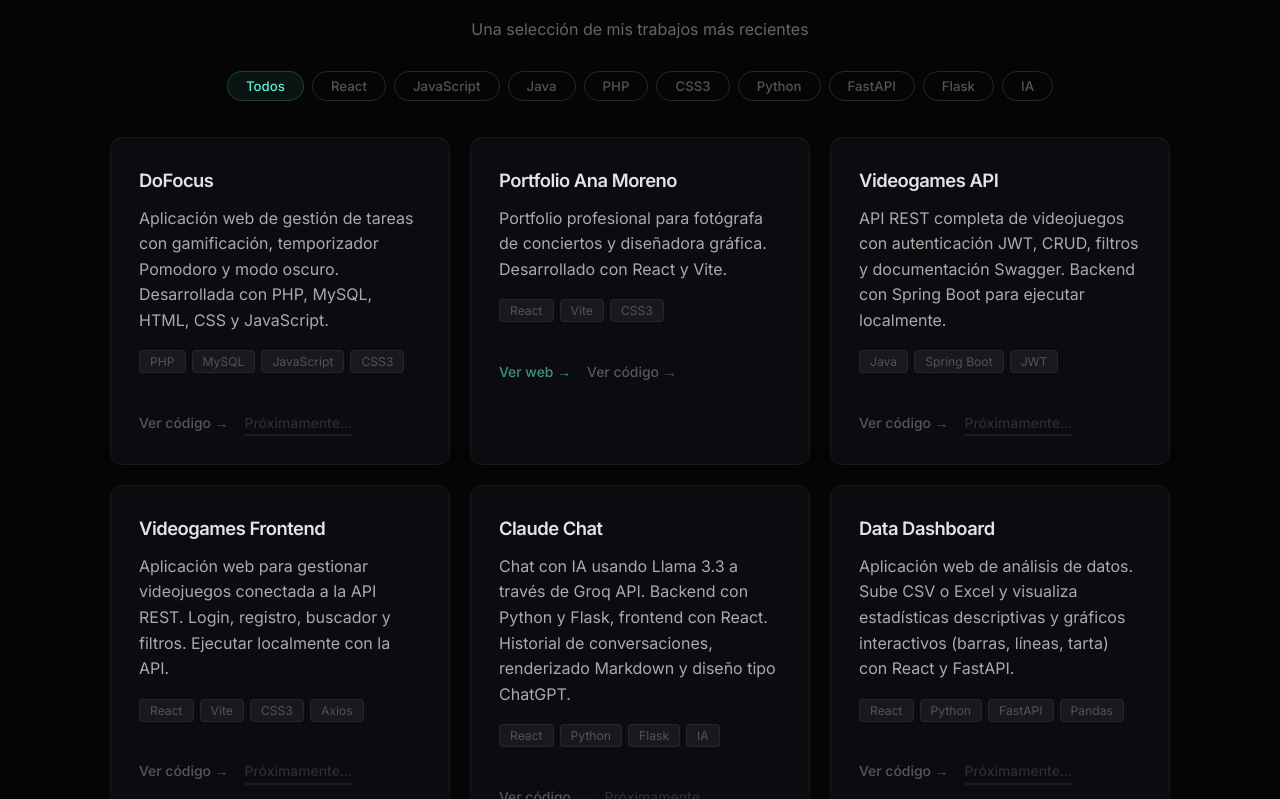
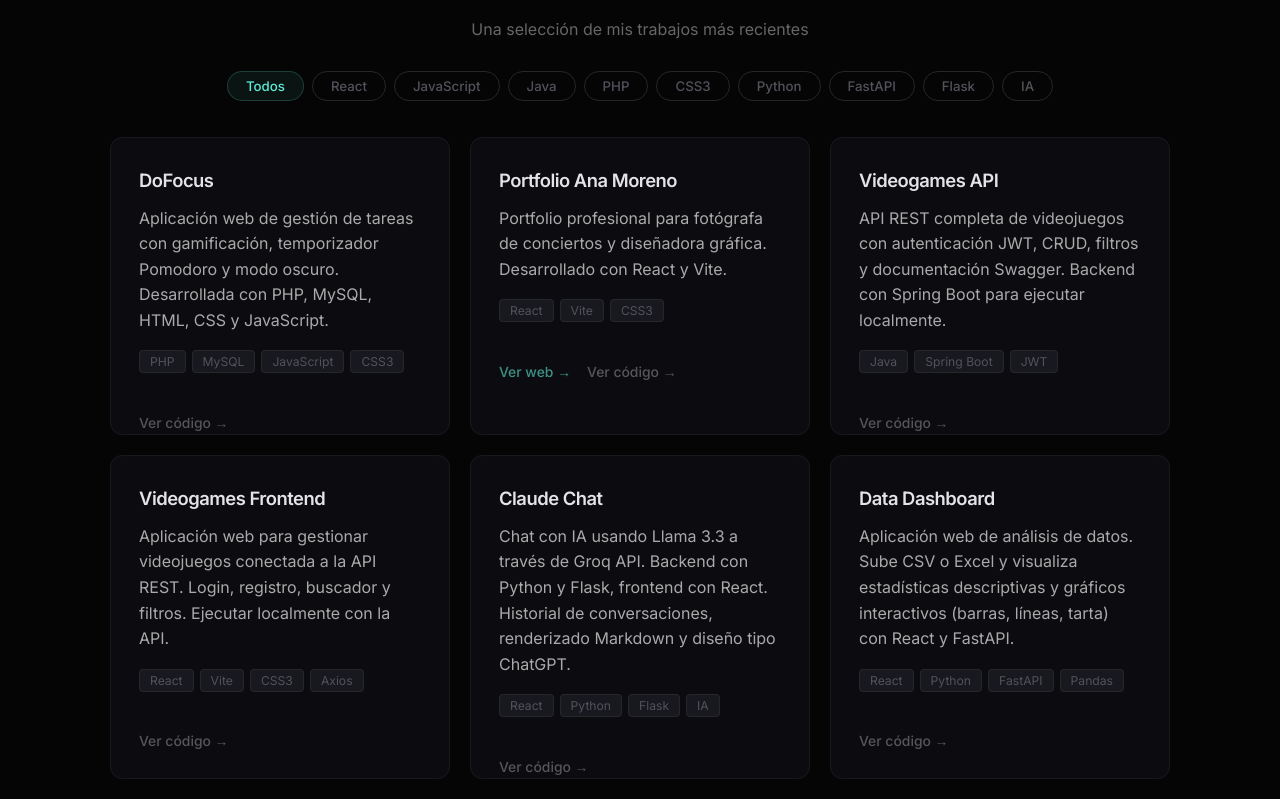
Before and after one commit to mmoreno-byte/mmorenodev, a React (Vite) app: page / in a window 1280 px wide. Shown: the part 4441-5240 px from the top of the page. Built offline with nearby package versions, Linux system fonts and the light colour scheme.

Commit message:
Remove 'Próximamente...' text, add image preview support for projects

```diff
--- a/src/components/Projects.css
+++ b/src/components/Projects.css
@@ -52,11 +52,45 @@
 
 .project-card {
   background: #0c0c10;
-  padding: 28px;
+  padding: 0;
   border-radius: 12px;
   border: 1px solid #18181f;
   transition: all 0.3s ease;
   cursor: default;
+  overflow: hidden;
+  display: flex;
+  flex-direction: column;
+}
+
+.project-image-wrapper {
+  width: 100%;
+  height: 200px;
+  overflow: hidden;
+  background: linear-gradient(135deg, #1a1a1f 0%, #0c0c10 100%);
+  display: flex;
+  align-items: center;
+  justify-content: center;
+}
+
+.project-image {
+  width: 100%;
+  height: 100%;
+  object-fit: cover;
+  transition: transform 0.3s ease;
+}
+
+.project-card:hover .project-image {
+  transform: scale(1.05);
+}
+
+.project-card > h3,
+.project-card > p,
+.project-card > div:not(.project-image-wrapper) {
+  padding: 0 28px;
+}
+
+.project-card > h3:first-of-type {
+  padding-top: 28px;
 }
 
 .project-card:hover {
@@ -113,6 +147,7 @@
   gap: 16px;
   margin-top: 20px;
   flex-wrap: wrap;
+  padding: 0 28px 28px 28px;
 }
 
 .project-link--secondary {
--- a/src/components/Projects.jsx
+++ b/src/components/Projects.jsx
@@ -9,7 +9,8 @@ const allProjects = [
     description: "Aplicación web de gestión de tareas con gamificación, temporizador Pomodoro y modo oscuro. Desarrollada con PHP, MySQL, HTML, CSS y JavaScript.",
     tags: ["PHP", "MySQL", "JavaScript", "CSS3"],
     link: "#",
-    repo: "https://github.com/mmoreno-byte/dofocus"
+    repo: "https://github.com/mmoreno-byte/dofocus",
+    image: null
   },
   {
     id: 2,
@@ -18,6 +19,7 @@ const allProjects = [
     tags: ["React", "Vite", "CSS3"],
     link: "https://mmoreno-byte.github.io/ana-moreno-portfolio/",
     repo: "https://github.com/mmoreno-byte/ana-moreno-portfolio",
+    image: null
   },
   {
     id: 3,
@@ -26,6 +28,7 @@ const allProjects = [
     tags: ["Java", "Spring Boot", "JWT"],
     link: "#",
     repo: "https://github.com/mmoreno-byte/videogames-api",
+    image: null
   },
   {
     id: 4,
@@ -34,6 +37,7 @@ const allProjects = [
     tags: ["React", "Vite", "CSS3", "Axios"],
     link: "#",
     repo: "https://github.com/mmoreno-byte/videogames-frontend",
+    image: null
   },
   {
     id: 5,
@@ -42,6 +46,7 @@ const allProjects = [
     tags: ["React", "Python", "Flask", "IA"],
     link: "#",
     repo: "https://github.com/mmoreno-byte/claude-chat",
+    image: null
   },
   {
     id: 6,
@@ -50,13 +55,15 @@ const allProjects = [
     tags: ["React", "Python", "FastAPI", "Pandas"],
     link: "#",
     repo: "https://github.com/mmoreno-byte/data-dashboard",
+    image: null
   },
   {
     id: 7,
     title: "Dev Docs Site",
     description: "Web de documentación técnica personal con proyectos, apuntes de prácticas profesionales y guías. Construida con VitePress y desplegada en Cloudflare.",
     tags: ["VitePress", "Cloudflare", "Markdown"],
-    link: "https://mmoreno-docs.mdmorenoinfor.workers.dev/"
+    link: "https://mmoreno-docs.mdmorenoinfor.workers.dev/",
+    image: null
   },
 ];
 
@@ -91,6 +98,11 @@ export default function Projects() {
       <div className="projects-grid">
         {filtered.length > 0 ? filtered.map((p) => (
           <div key={p.id} className="project-card">
+            {p.image && (
+              <div className="project-image-wrapper">
+                <img src={p.image} alt={p.title} className="project-image" />
+              </div>
+            )}
             <h3>{p.title}</h3>
             <p style={{ color: '#aaa', lineHeight: '1.6' }}>{p.description}</p>
             <div style={{ marginTop: '15px' }}>
@@ -111,9 +123,6 @@ export default function Projects() {
                   Ver código →
                 </a>
               )}
-              {p.link === '#' && (
-                <span className="project-link project-link--disabled">Próximamente...</span>
-              )}
             </div>
           </div>
         )) : (
```
